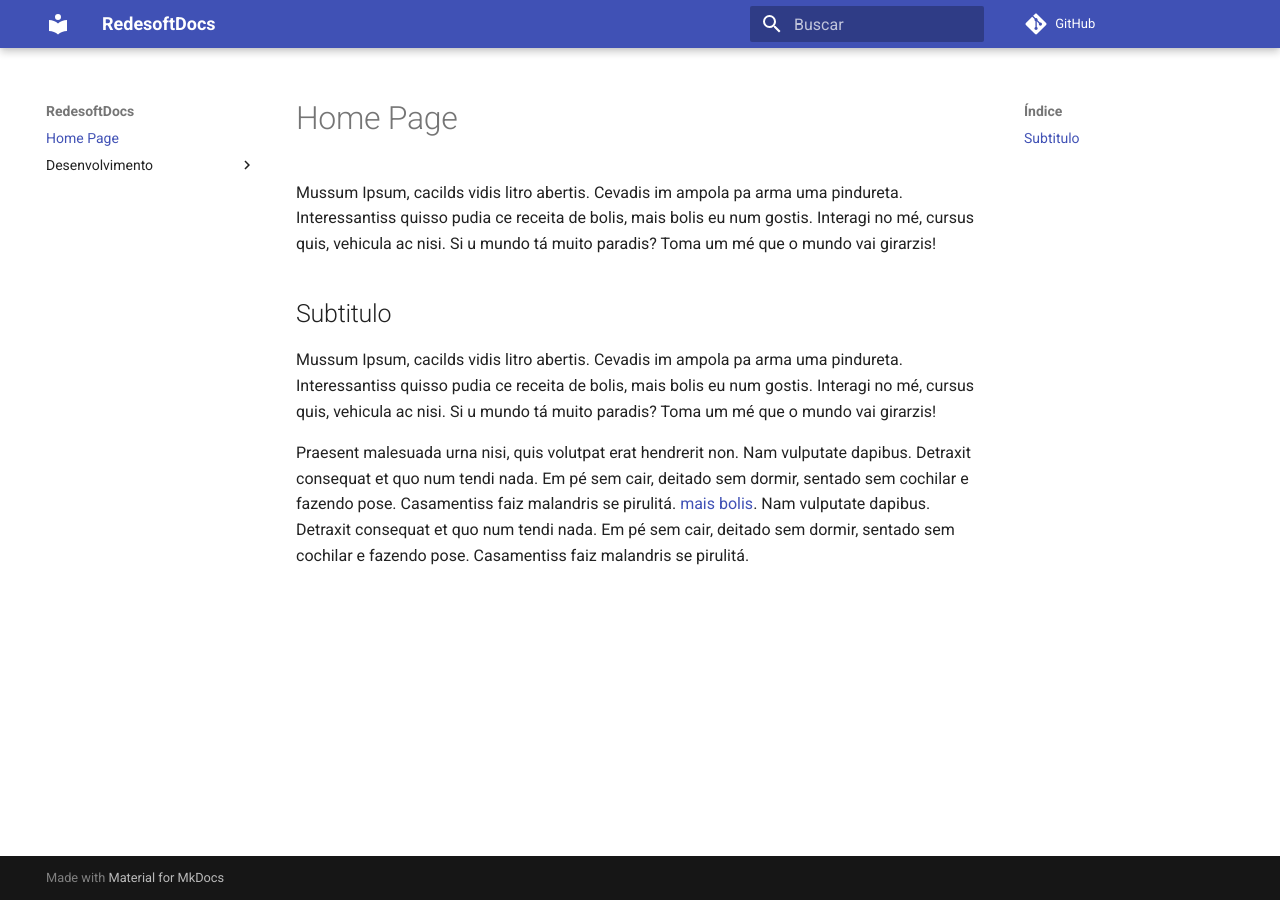
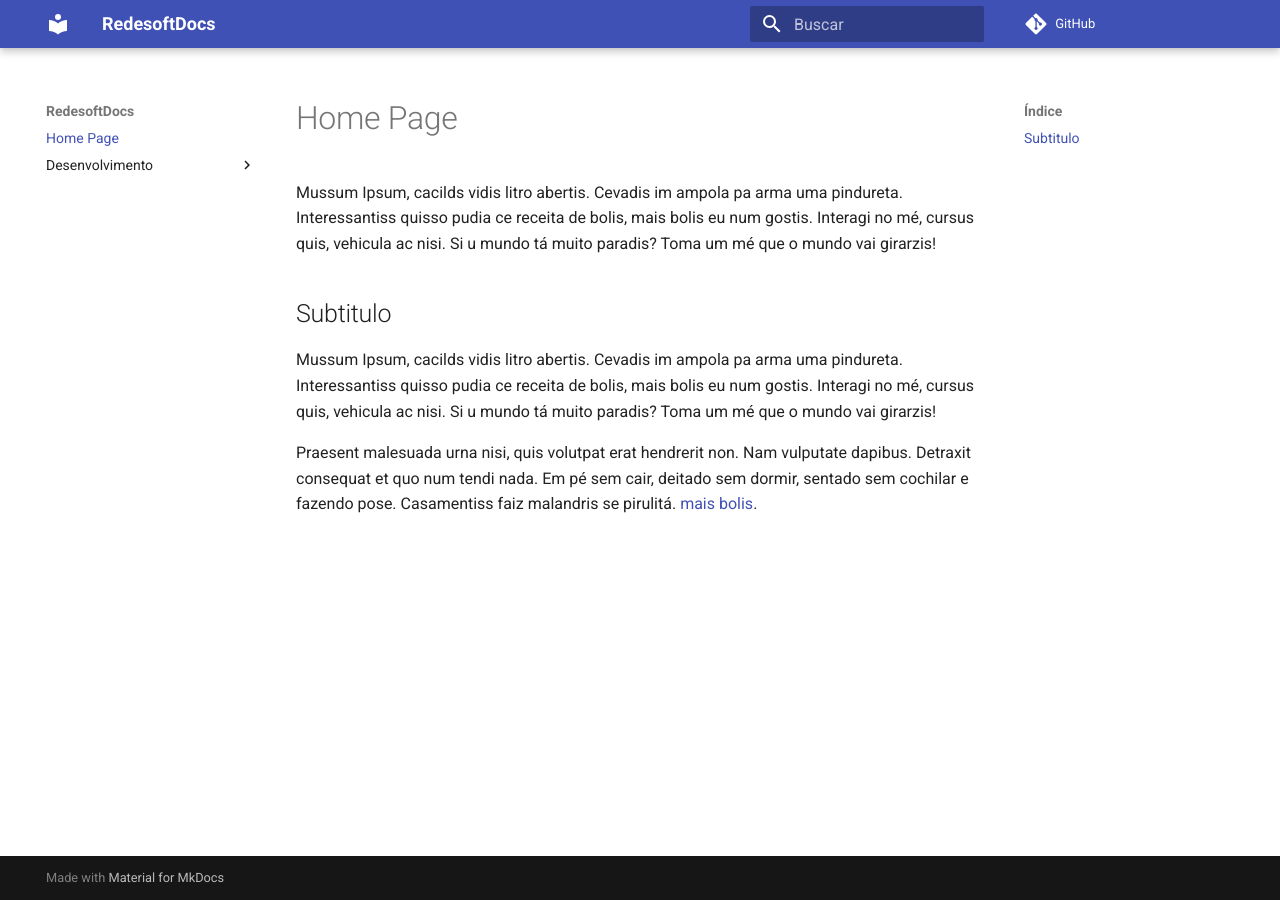
Before and after one commit to saulobezerra/iniciandoComMkdocs, an MkDocs documentation site: the page built from docs/index.md, in a window 1280 px wide. Built offline with MkDocs 1.6.1 and Material for MkDocs 9.7.7, drawn with Linux system fonts in a browser that asks for light colours; comment, search, counter and statistics services are not loaded.

```diff
--- a/docs/index.md
+++ b/docs/index.md
@@ -5,4 +5,4 @@ Mussum Ipsum, cacilds vidis litro abertis. Cevadis im ampola pa arma uma pindure
 ## Subtitulo
 Mussum Ipsum, cacilds vidis litro abertis. Cevadis im ampola pa arma uma pindureta. Interessantiss quisso pudia ce receita de bolis, mais bolis eu num gostis. Interagi no mé, cursus quis, vehicula ac nisi. Si u mundo tá muito paradis? Toma um mé que o mundo vai girarzis!
 
-Praesent malesuada urna nisi, quis volutpat erat hendrerit non. Nam vulputate dapibus. Detraxit consequat et quo num tendi nada. Em pé sem cair, deitado sem dormir, sentado sem cochilar e fazendo pose. Casamentiss faiz malandris se pirulitá. [mais bolis](/desenvolvimento/conteudo/convencoesDelphi). Nam vulputate dapibus. Detraxit consequat et quo num tendi nada. Em pé sem cair, deitado sem dormir, sentado sem cochilar e fazendo pose. Casamentiss faiz malandris se pirulitá.
+Praesent malesuada urna nisi, quis volutpat erat hendrerit non. Nam vulputate dapibus. Detraxit consequat et quo num tendi nada. Em pé sem cair, deitado sem dormir, sentado sem cochilar e fazendo pose. Casamentiss faiz malandris se pirulitá. [mais bolis](/desenvolvimento/conteudo/convencoesDelphi).
```
